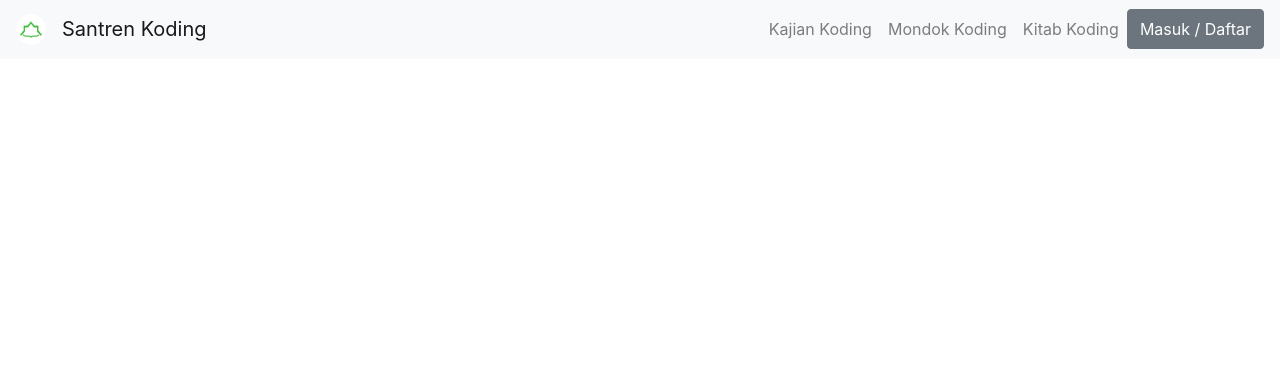
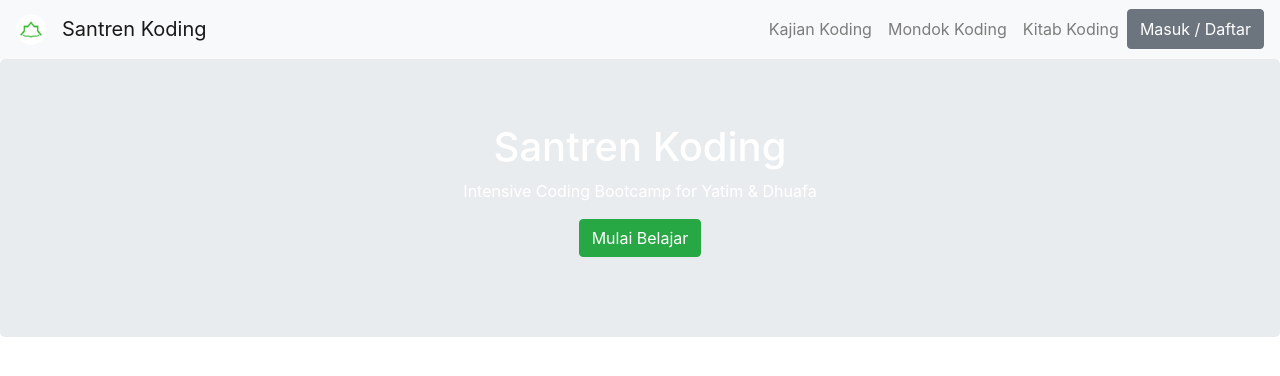
Before and after one commit to jokoss92/final-project, a React (Create React App) app: page / in a window 1280 px wide. Shown: the top 376 px of the page. Built offline with nearby package versions, Linux system fonts and the light colour scheme.

Commit message:
Add Jumbotron

```diff
--- /dev/null
+++ b/src/components/Jumbotron.js
@@ -0,0 +1,18 @@
+import React from 'react';
+import { Jumbotron, Button } from 'reactstrap';
+
+const Example = (props) => {
+  return (
+    <div>
+      <Jumbotron body className="text-center">
+        <h1 className="display-3" className="text-white">Santren Koding</h1>
+        <p className="lead" className="text-white">Intensive Coding Bootcamp for Yatim & Dhuafa</p>
+        <p className="lead">
+          <Button color="success" className="text-white">Mulai Belajar</Button>
+        </p>
+      </Jumbotron>
+    </div>
+  );
+};
+
+export default Example;
--- a/src/counter/Home.js
+++ b/src/counter/Home.js
@@ -1,10 +1,12 @@
 import React, { Component } from 'react'
 import Header from '../components/Header'
+import Jumbotron from '../components/Jumbotron'
 export default class Home extends Component {
   render() {
     return (
       <div>
         <Header />
+        <Jumbotron />
       </div>
     )
   }
```
Also changed, not shown: src/counter/home.css (added).
